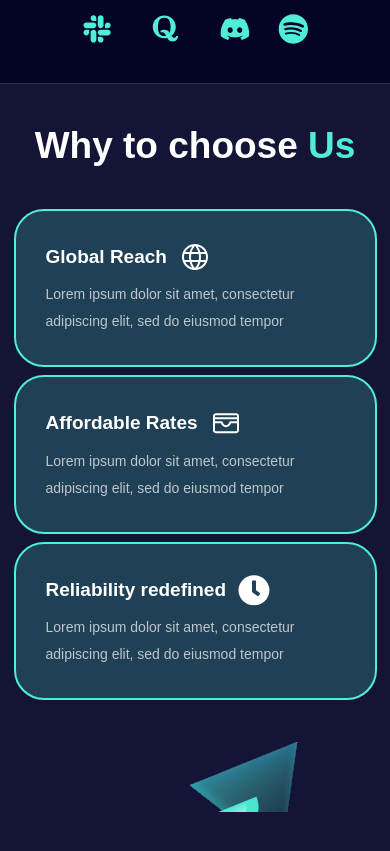
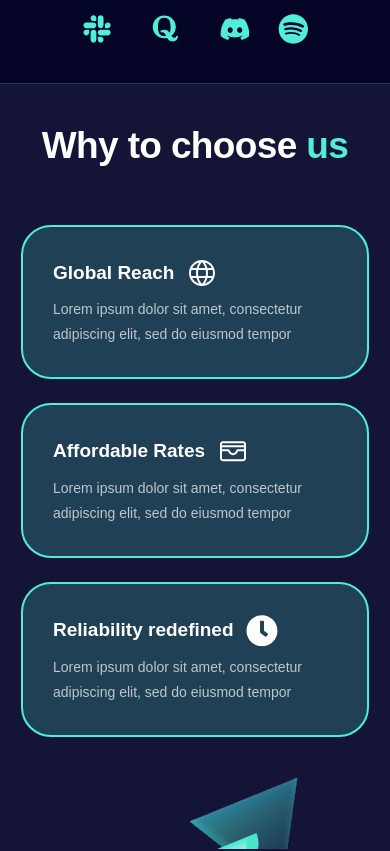
Before and after one commit to Radial-code/impulse-proxies, a Next.js app: page / in a window 390 px wide. Shown: the part 1280-2131 px from the top of the page. Built offline with nearby package versions, Linux system fonts and the light colour scheme.

Commit message:
error solve

```diff
--- a/components/Current.jsx
+++ b/components/Current.jsx
@@ -11,7 +11,10 @@ const Current = () => {
           <div className="flex flex-wrap justify-around sm:gap-0 gap-4">
             {CurrentData.map((data) => {
               return (
-                <div key={data.id} className="lg:w-3/12 md:w-4/12 sm:w-6/12 w-full">
+                <div
+                  key={data.id}
+                  className="lg:w-3/12 md:w-4/12 sm:w-6/12 w-full"
+                >
                   <p className="text-white text-center font-TT_interfaces font-bold leading-[136%] tracking-[-1px] text-7xl">
                     {data.number}
                   </p>
@@ -27,16 +30,20 @@ const Current = () => {
             TRUSTED BY OUR PARTNERS
           </p>
           <div className="flex items-center justify-center mt-4">
-            <Link href="https://slack.com/">
+            <Link href="https://slack.com/" target="blank">
               <Slack />
             </Link>
-            <Link href="https://slack.com/" className="ms-7">
+            <Link href="https://www.quora.com/" className="ms-7" target="blank">
               <Ques />
             </Link>
-            <Link href="https://discord.com/" className="ms-7">
+            <Link href="https://discord.com/" className="ms-7" target="blank">
               <Discord />
             </Link>
-            <Link href="https://open.spotify.com/" className="ms-7">
+            <Link
+              href="https://open.spotify.com/"
+              className="ms-7"
+              target="blank"
+            >
               <Spotify />
             </Link>
           </div>
--- a/components/ImpulseAbout.jsx
+++ b/components/ImpulseAbout.jsx
@@ -53,7 +53,7 @@ const ImpulseAbout = () => {
                     </div>
                     <div className="sm:flex hidden flex-col items-center  justify-between sm:pt-2">
                       <span className="">
-                        <Link href="https://twitter.com/">
+                        <Link href="https://twitter.com/" target="blank">
                           <ImpulseTweeter />
                         </Link>
                       </span>
@@ -71,7 +71,7 @@ const ImpulseAbout = () => {
                   </div>
                   <div className="flex sm:hidden items-center  justify-between sm:pt-2">
                     <span className="">
-                      <Link href="https://twitter.com/">
+                      <Link href="https://twitter.com/" target="blank">
                         <ImpulseTweeter />
                       </Link>
                     </span>
--- a/components/ImpulseFAQ.jsx
+++ b/components/ImpulseFAQ.jsx
@@ -1,15 +1,20 @@
 import React, { useState } from "react";
 import { Accordian } from "./common/Helper";
 import Image from "next/image";
+
 const ImpulseFAQ = () => {
-  const [openAccordions, setOpenAccordions] = useState(
-    Accordian.map(() => false)
-  );
+  const [openAccordionIndex, setOpenAccordionIndex] = useState(null);
+
   const toggleAccordion = (index) => {
-    const newOpenAccordions = [...openAccordions];
-    newOpenAccordions[index] = !newOpenAccordions[index];
-    setOpenAccordions(newOpenAccordions);
+    if (index === openAccordionIndex) {
+      // Clicked on an open accordion, so close it
+      setOpenAccordionIndex(null);
+    } else {
+      // Clicked on a closed accordion, so open it
+      setOpenAccordionIndex(index);
+    }
   };
+
   return (
     <div className="faqBg bg-no-repeat bg-cover bg-center pt-28 pb-44 relative overflow-hidden">
       <Image
@@ -30,10 +35,11 @@ const ImpulseFAQ = () => {
         <p className="text-center text-6xl text-white font-Montserrat font-bold leading-[121%] tracking-[-0.74px] mb-12">
           Frequently Asked Questions
         </p>
-        {/* accordion */}
+      </div>
+      {/* ... (your other code remains the same) */}
       <div className="w-full max-w-[694px] mx-auto">
         {Accordian.map((data, index) => {
-            const isOpen = openAccordions[index];
+          const isOpen = index === openAccordionIndex;
           return (
             <div
               key={data.id}
@@ -74,7 +80,6 @@ const ImpulseFAQ = () => {
         })}
       </div>
     </div>
-    </div>
   );
 };
 
--- a/components/ImpulseFooter.jsx
+++ b/components/ImpulseFooter.jsx
@@ -29,7 +29,7 @@ const ImpulseFooter = () => {
                   </p>
                 </div>
               </div>
-              <p className=" text-white text-md font-medium font-Montserrat opacity-70 lg:max-w-[290px] leading-[192%]">
+              <p className=" text-white text-md font-medium font-Montserrat opacity-70 lg:max-w-[280px] leading-[192%]">
                 Lorem ipsum dolor sit amet, consectetur adipiscing elit, sed do
                 eiusmod tempor. Lorem ipsum dolor
               </p>
@@ -44,7 +44,7 @@ const ImpulseFooter = () => {
                     >
                       <ul>
                         <li className={`sm:pt-0 ${footer.padding}`}>
-                          <p className=" inline-block text-white font-Montserrat text-xl font-semibold lh_normal">
+                          <p className=" inline-block mb-2 text-white font-Montserrat text-xl font-semibold lh_normal">
                             {footer.heading}
                           </p>
                         </li>
--- a/components/WhyToChooseUs.jsx
+++ b/components/WhyToChooseUs.jsx
@@ -19,19 +19,19 @@ function WhyToChooseUs() {
         alt="Abstract"
       /> */}
       <div className="container xl:max-w-[1140px] 2xl:max-w-[1320px] mx-auto px-3 ">
-        <h2 className=" font-Montserrat text-6xl text-white font-bold leading-[121%] text-center">
-          Why to choose <span className="text-[#50EED7]">Us</span>
+        <h2 className="font-Montserrat text-6xl text-white font-bold leading-[121%] text-center tracking-[-0.64px]">
+          Why to choose <span className="text-[#50EED7]">us</span>
         </h2>
         <div className="flex justify-center flex-wrap  lg:flex-nowrap lg:gap-9 mt-8">
           {CardData.map((CardData) => {
             return (
               <div
                 key={CardData.id}
-                className={` w-full mt-2 lg:mt-0 md:w-6/12 lg:w-4/12 ${CardData.border}`}
+                className={` w-full mt-6 lg:mt-0 md:w-6/12 lg:w-4/12 ${CardData.border}`}
               >
-                <div className=" max-w-[363px] mx-auto h-full  p-[30px] rounded-[30px] border-[2px] border-[#50EED7] bg-[#204056]">
+                <div className=" lg:max-w-[363px] max-w-[348px] mx-auto h-full p-[30px] rounded-[30px] border-[2px] border-[#50EED7] bg-[#204056]">
                   <div className=" flex gap-3 items-center">
-                    <h5 className="font-bold  font-Montserrat text-2xl text-white">
+                    <h5 className="font-bold leading-[140%] font-Montserrat text-2xl text-white">
                       {CardData.heading}
                     </h5>
                     <Image
@@ -41,7 +41,7 @@ function WhyToChooseUs() {
                       alt="about image"
                     />
                   </div>
-                  <p className=" text-white text-md font-medium font-Montserrat opacity-70 lg:max-w-[235px] leading-[192%] mt-2">
+                  <p className=" text-white text-md font-medium font-Montserrat opacity-70 lg:max-w-[235px] leading-[178%] mt-2">
                     {CardData.para}
                   </p>
                 </div>
```
Lines whose indentation alone changed are shown as unchanged.
